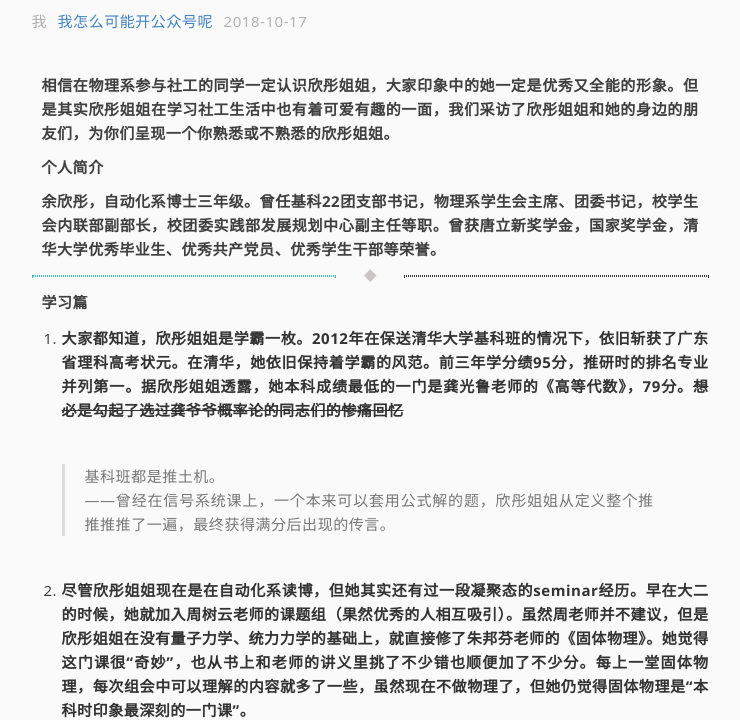
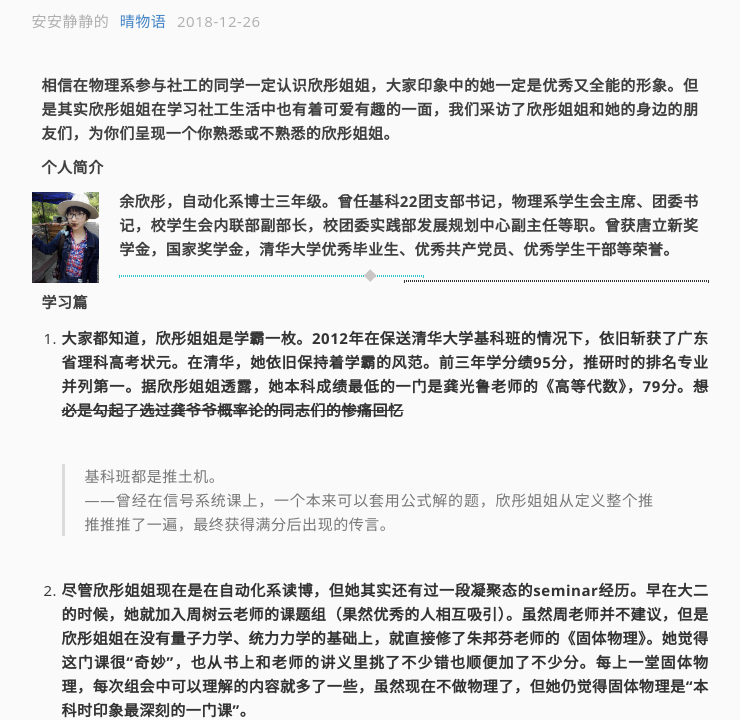
Before and after one commit to chuzhumin98/Post-XintongYu, a plain HTML site: page index.html in a window 1280 px wide. Shown: the part 89-809 px from the top of the page, without its empty margins (270-1010 px from the left). Drawn offline with Linux system fonts and the light colour scheme; a web font is replaced by a local one.

Commit message:
start to add picture

```diff
--- a/index.html
+++ b/index.html
@@ -36,14 +36,14 @@
 </h2>
 <div id="meta_content" class="rich_media_meta_list">
 <span class="rich_media_meta rich_media_meta_text">
-    我
+    安安静静的
 </span>
 <span class="rich_media_meta rich_media_meta_nickname" id="profileBt">
     <a href="javascript:nono();" id="js_name">
-        我怎么可能开公众号呢                    </a>
+        晴物语                   </a>
 </span>
 
-<em id="publish_time" class="rich_media_meta rich_media_meta_text">2018-10-17</em>
+<em id="publish_time" class="rich_media_meta rich_media_meta_text">2018-12-26</em>
 
 </div>
 
@@ -52,8 +52,11 @@
 <p style="margin: 10px;max-width: 100%;font-size: 15px;min-height: 1em;color: rgb(63, 63, 63);text-align: justify;"><b>相信在物理系参与社工的同学一定认识欣彤姐姐，大家印象中的她一定是优秀又全能的形象。但是其实欣彤姐姐在学习社工生活中也有着可爱有趣的一面，我们采访了欣彤姐姐和她的身边的朋友们，为你们呈现一个你熟悉或不熟悉的欣彤姐姐。
 </b></p>
 <p style="margin: 10px;max-width: 100%;font-size: 15px;min-height: 1em;color: rgb(63, 63, 63);text-align: justify;"><b>个人简介</b></p>
-<p style="margin: 10px;max-width: 100%;font-size: 15px;min-height: 1em;color: rgb(63, 63, 63);text-align: justify;"><b>余欣彤，自动化系博士三年级。曾任基科22团支部书记，物理系学生会主席、团委书记，校学生会内联部副部长，校团委实践部发展规划中心副主任等职。曾获唐立新奖学金，国家奖学金，清华大学优秀毕业生、优秀共产党员、优秀学生干部等荣誉。
-</b></p>
+<div>
+    <div><img src="./image/01.jpg" width="10%" height="10%" style="float:left;padding-top:3px;margin-right:20px;" /></div>
+<div style="margin: 10px; font-size: 15px;color: rgb(63, 63, 63);margin-left:30px;"><b>余欣彤，自动化系博士三年级。曾任基科22团支部书记，物理系学生会主席、团委书记，校学生会内联部副部长，校团委实践部发展规划中心副主任等职。曾获唐立新奖学金，国家奖学金，清华大学优秀毕业生、优秀共产党员、优秀学生干部等荣誉。
+</b></div>
+</div>
 
 
 <section class="" style="box-sizing: border-box;" powered-by="xiumi.us"><section class="" style="margin-top: 0.5em;margin-bottom: 0.5em;box-sizing: border-box;"><section class="" style="display: inline-block;float: left;width: 45%;margin-top: 0.2em;border-width: 1px;border-style: dotted;border-color: rgb(50, 198, 198);box-sizing: border-box;"></section><section class="" style="display: inline-block;float: right;width: 45%;margin-top: 0.2em;border-width: 1px;border-style: dotted;border-color: rgb(50, 50， 198);box-sizing: border-box;"></section><section class="" style="width: 0.5em;height: 0.5em;margin: auto;box-sizing: border-box;"><section style="transform: rotate(45deg);-webkit-transform: rotate(45deg);-moz-transform: rotate(45deg);-o-transform: rotate(45deg);box-sizing: border-box;"><section style="width: 0.5em;height: 0.5em;background-color: rgb(203, 198, 198);box-sizing: border-box;"></section></section></section></section></section>
```
Also changed, not shown: image/01.jpg (added), image/02.jpg (added), image/03a.jpg (added), image/03b.jpg (added), image/04.jpg (added), image/05.jpg (added), image/06.png (added), image/07.png (added), image/08a.jpg (added), image/08b.jpg (added), image/1-1.jpg (deleted), image/1.jpg (deleted).
